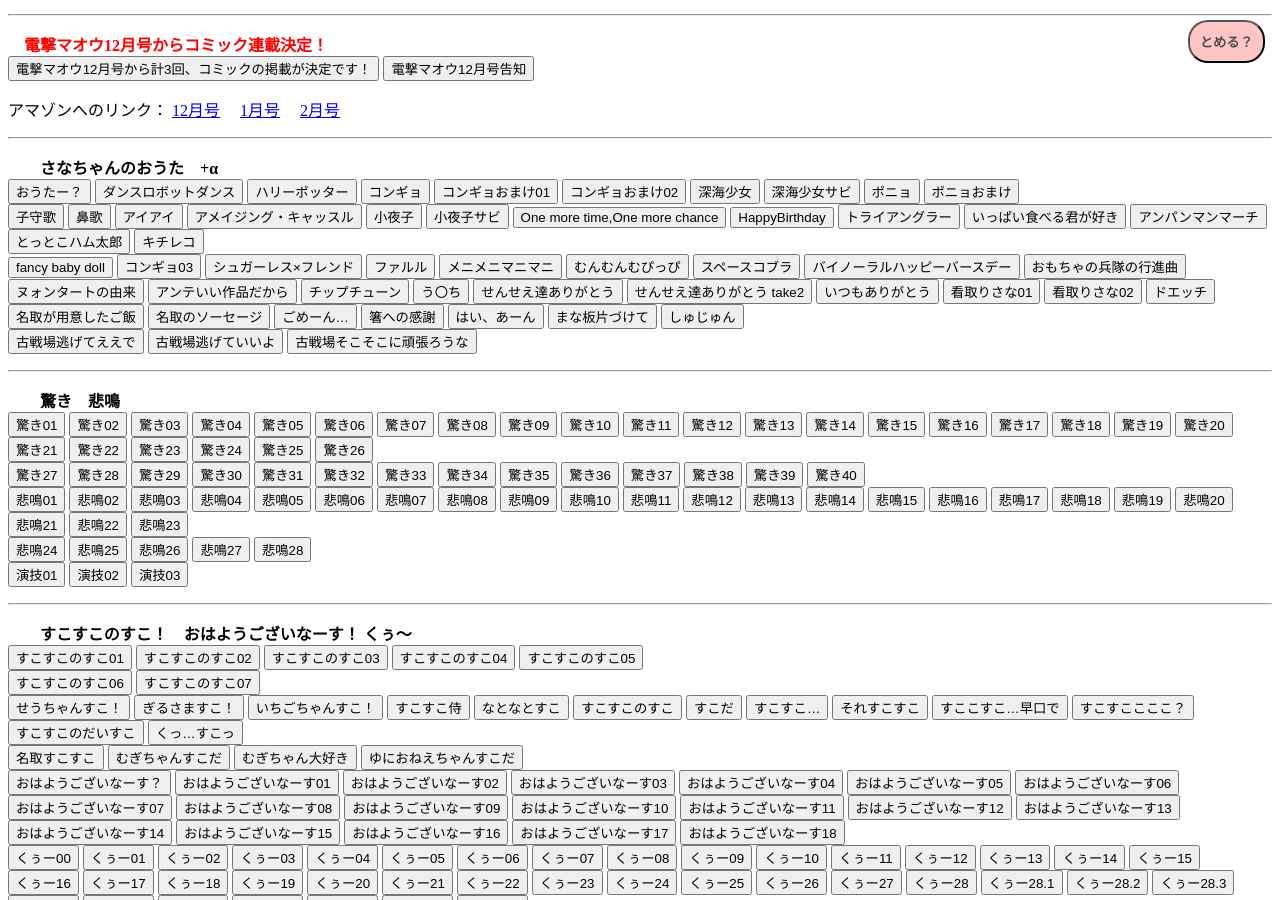
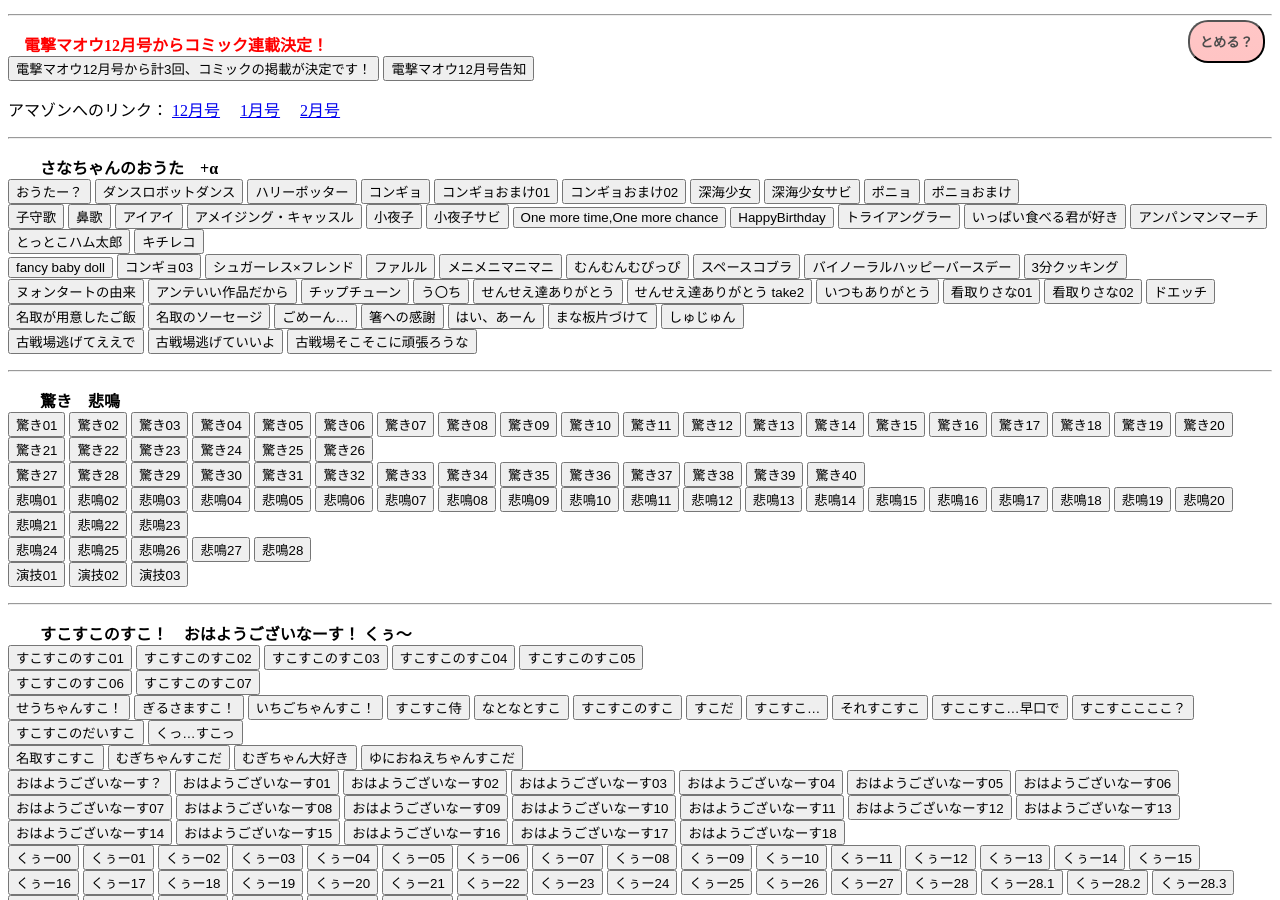
Before and after one commit to sanabutton/sanabutton.github.io, a Jekyll site: the page built from index.html, in a window 1280 px wide and 900 px high, scrolled down 933 px. Built offline with Jekyll 4.4.1, drawn with Linux system fonts in a browser that asks for light colours; comment, search, counter and statistics services are not loaded.

Commit message:
「おもちゃの兵隊の行進曲」ボタンを「3分クッキング」ボタンにした（ボタンの表示名を変更した）

```diff
--- a/_includes/contents/pickup.html
+++ b/_includes/contents/pickup.html
@@ -35,7 +35,7 @@
 <button type="button" class="sounds" data-file="バイノーラルテスト配信/むんむんむぴっぴ">むんむんむぴっぴ</button>
 <button type="button" class="sounds" data-file="バイノーラルテスト配信/スペースコブラ">スペースコブラ</button>
 <button type="button" class="sounds" data-file="バイノーラルテスト配信/バイノーラルハッピーバースデー">バイノーラルハッピーバースデー</button>
-<button type="button" class="sounds" data-file="せんせえがバーチャルさんを見ている時バーチャルさんもまた以下略/おもちゃの兵隊の行進曲">おもちゃの兵隊の行進曲</button>
+<button type="button" class="sounds" data-file="せんせえがバーチャルさんを見ている時バーチャルさんもまた以下略/おもちゃの兵隊の行進曲">3分クッキング</button>
 
 <br>
 <button type="button" class="sounds" data-file="GW振り返り配信/ヌォンタートの由来">ヌォンタートの由来</button>
```
